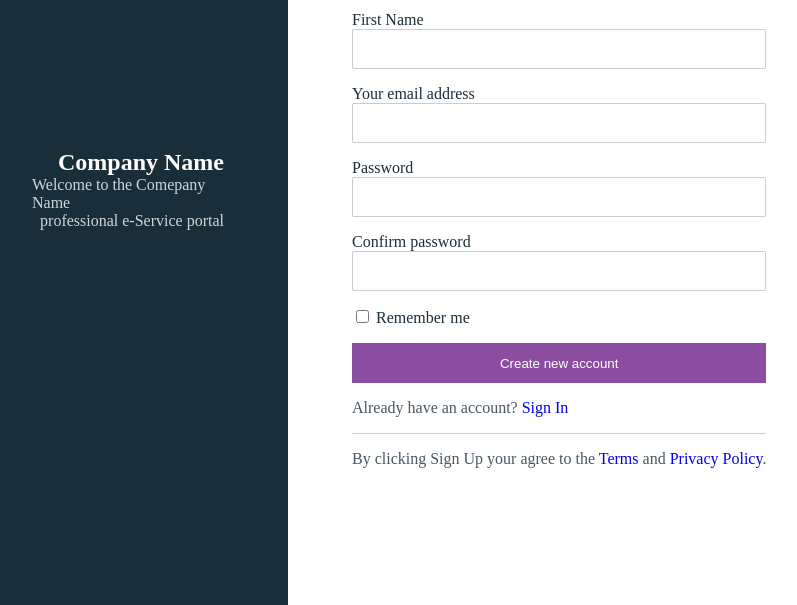
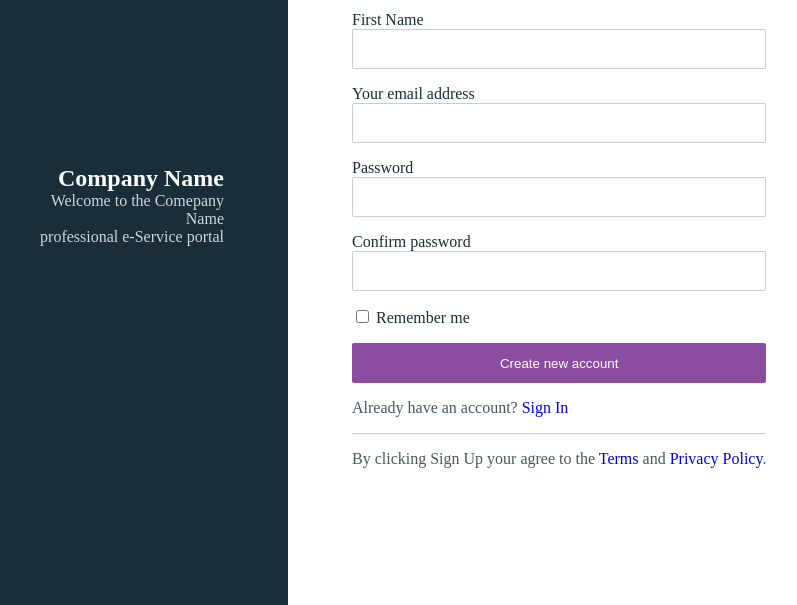
Before and after one commit to malcodeman/Simple-Sign-Up, a plain HTML site: page index.html in a window 1280 px wide. Shown: the part 195-800 px from the top of the page, without its empty margins (32-829 px from the left). Drawn offline with Linux system fonts and the light colour scheme.

Commit message:
Minor fixes

```diff
--- a/assets/css/style.css
+++ b/assets/css/style.css
@@ -32,15 +32,12 @@ a {
 @media (min-width: 768px) {
 	.aside {
 		display: flex;
+		padding: 2rem 4rem;
 	}
 }
 
 .aside-content {
-	display: flex;
-	flex-direction: column;
-	align-items: flex-end;
-	padding: 2rem 4rem;
-	margin-bottom: 10%;
+	text-align: right;
 }
 
 .aside-content .h1 {
@@ -55,11 +52,13 @@ a {
 	display: flex;
 	align-items: center;
 	justify-content: center;
+	padding: 1rem;
 }
 
 @media (min-width: 768px) {
 	.main {
 		justify-content: flex-start;
+		padding: 2rem 4rem;
 	}
 }
 
@@ -67,7 +66,6 @@ a {
 	display: flex;
 	flex-direction: column;
 	max-width: 425px;
-	padding: 2rem 4rem;
 }
 
 .main-content .h1,
@@ -89,6 +87,7 @@ a {
 	background-color: #8B4D9F;
 	color: #fff;
 	cursor: pointer;
+	border-radius: 2px;
 }
 
 .divider {
```
